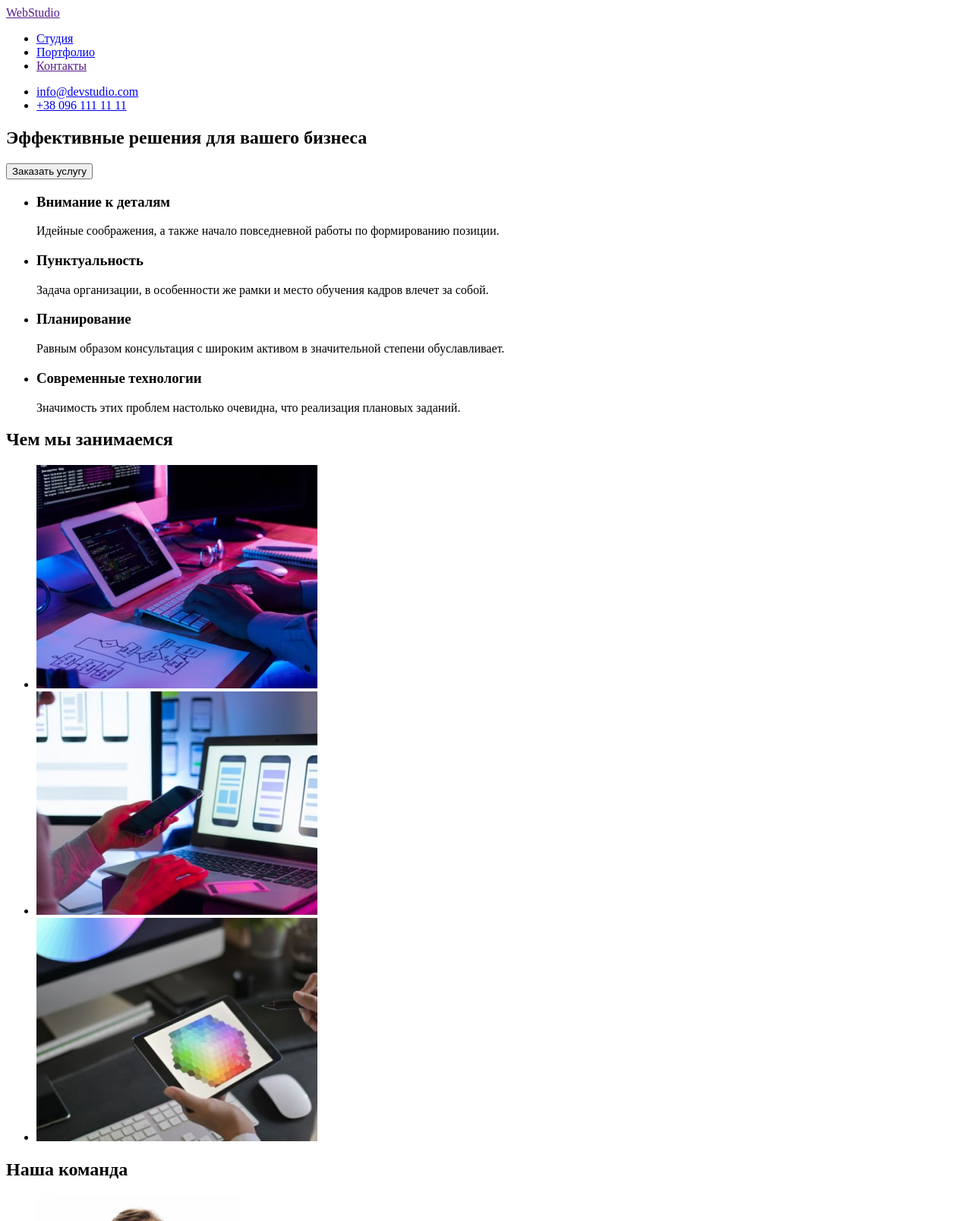
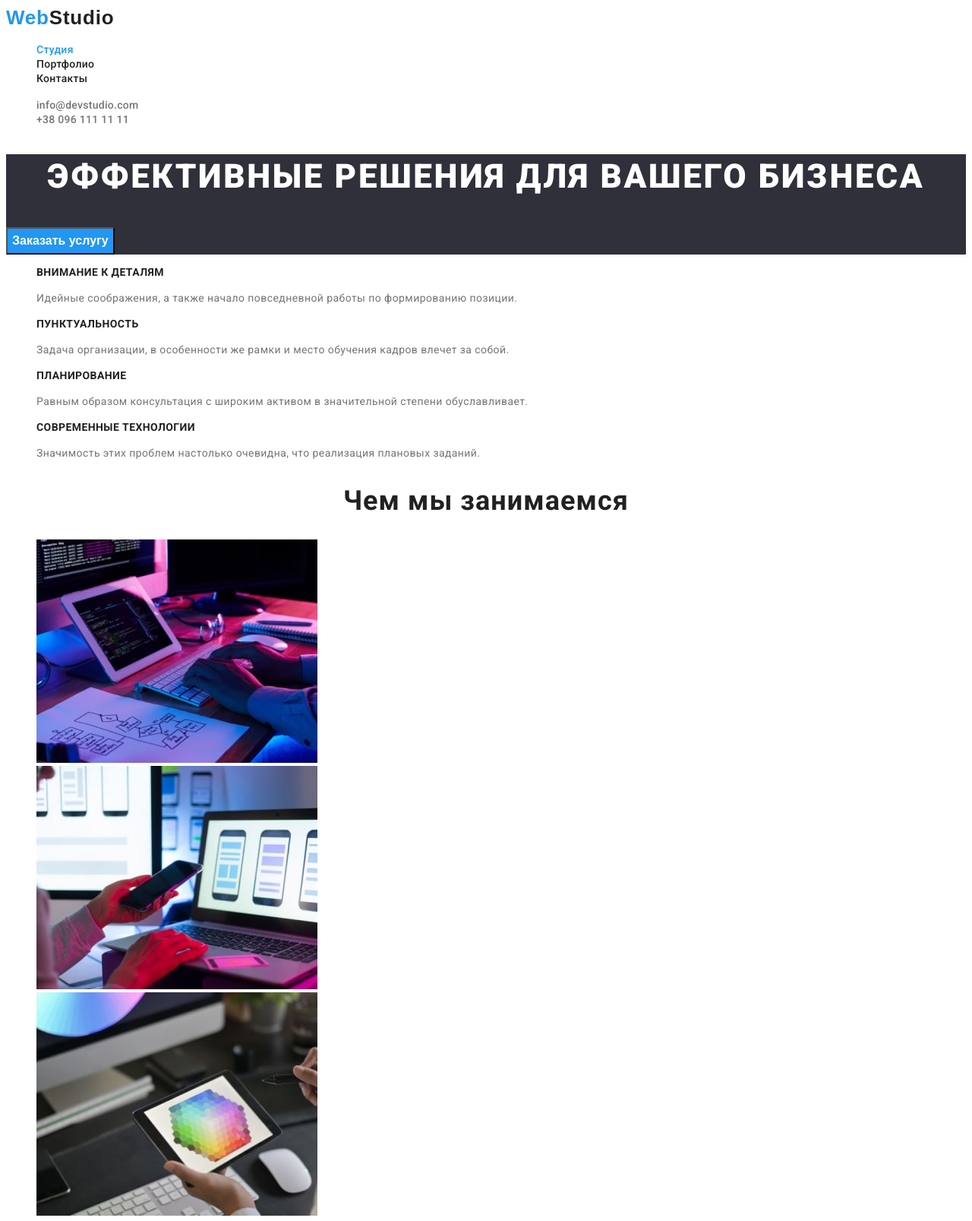
Before and after one commit to Ihorhomenko/goit-markup-hw-02, a plain HTML site: page index.html in a window 1280 px wide. Shown: the top 1607 px of the page at 76% size. Drawn offline with Linux system fonts and the light colour scheme.

Commit message:
добав розітку портфоліо, добавив колір і розміри тексту в індексі

```diff
--- /dev/null
+++ b/css/style.css
@@ -0,0 +1,184 @@
+/* цвет основного текста #757575 */
+/*  цвет заголовка  #212121;*/
+/* белый #FFFFFF  */
+/* акцент background: #2196F3; */
+/* цвет конткатов футер gba(255, 255, 255, 0.6) */
+
+:root {
+  --text-color: #757575;
+  --header-text-color: #212121;
+  --acent-color: #2196f3;
+  --footer-text-color: rgba(255, 255, 255, 0.6);
+  --primary-white-color: #ffffff;
+}
+
+body {
+  background-color: var(--primary-white-color);
+  color: var(--text-color);
+
+  font-family: roboto, sans-serif;
+}
+
+.list {
+  list-style: none;
+}
+/* logo */
+.logo {
+  color: var(--acent-color);
+  font-family: raleway, sans-serif;
+
+  font-size: 26px;
+  font-weight: 700;
+  line-height: 1.2;
+  letter-spacing: 0.03em;
+  text-decoration: none;
+}
+
+.logo-text {
+  color: var(--header-text-color);
+}
+
+/* site nav */
+.site-nav .link {
+  color: var(--header-text-color);
+
+  font-weight: 500;
+  font-size: 14px;
+  line-height: 1.14;
+  letter-spacing: 0.02em;
+  text-decoration: none;
+}
+.site-nav .link.current {
+  color: var(--acent-color);
+}
+
+.site-nav .link:hover,
+.site-nav .link:focus {
+  color: var(--acent-color);
+}
+
+/* contacts */
+.contacts .link {
+  color: var(--text-color);
+
+  font-weight: 500;
+  font-size: 14px;
+  line-height: 1.14;
+  letter-spacing: 0.02em;
+  text-decoration: none;
+}
+.contacts .link:focus,
+.contacts .link:hover {
+  color: var(--acent-color);
+}
+
+/* footer */
+.footer {
+  background-color: #2f303a;
+}
+.footer-adress {
+  color: var(--primary-white-color);
+
+  font-style: normal;
+  font-weight: 400;
+  font-size: 14px;
+  line-height: 1.71;
+  letter-spacing: 0.03em;
+}
+.footer-adress .link {
+  color: var(--footer-text-color);
+
+  font-weight: 500;
+  font-size: 14px;
+  line-height: 1.14;
+  letter-spacing: 0.02em;
+  text-decoration: none;
+}
+
+.footer-adress .link:focus,
+.footer-adress .link:hover {
+  color: var(--acent-color);
+}
+
+/* index.html */
+/* hero */
+.hero {
+  background-color: #2f303a;
+}
+
+.hero-title {
+  color: var(--primary-white-color);
+
+  font-weight: 900;
+  font-size: 44px;
+  line-height: 1.36;
+  text-align: center;
+  letter-spacing: 0.06em;
+  text-transform: uppercase;
+}
+
+.button {
+  color: var(--primary-white-color);
+  background-color: var(--acent-color);
+
+  font-weight: 700;
+  font-size: 16px;
+  line-height: 1.87;
+
+  cursor: pointer;
+}
+.button:hover,
+.button:focus {
+  color: var(--acent-color);
+  background-color: var(--primary-white-color);
+}
+
+/* what are we do */
+
+.aside-content {
+  color: var(--text-color);
+
+  font-weight: 400;
+  font-size: 14px;
+  line-height: 1.71;
+  letter-spacing: 0.03em;
+}
+
+.aside-content .title {
+  color: var(--header-text-color);
+
+  font-weight: 700;
+  font-size: 14px;
+  line-height: 1.14;
+  letter-spacing: 0.03em;
+  text-transform: uppercase;
+}
+
+.team-header,
+.header {
+  color: var(--header-text-color);
+
+  font-weight: 700;
+  font-size: 36px;
+  line-height: 1.17;
+  text-align: center;
+  letter-spacing: 0.03em;
+}
+
+/* team */
+
+.card-header {
+  color: var(--header-text-color);
+
+  font-weight: 500;
+  font-size: 16px;
+  line-height: 1.27;
+  letter-spacing: 0.03em;
+}
+.card-text {
+  font-size: 16px;
+  line-height: 1.27;
+  letter-spacing: 0.03em;
+}
+
+/* portfolio.html */
--- a/index.html
+++ b/index.html
@@ -5,59 +5,66 @@
     <meta http-equiv="X-UA-Compatible" content="IE=edge">
     <meta name="viewport" content="width=device-width, initial-scale=1.0">
     <title>Document</title>
+    <link rel="preconnect" href="https://fonts.googleapis.com">
+    <link rel="preconnect" href="https://fonts.gstatic.com" crossorigin>
+    <link href="https://fonts.googleapis.com/css2?family=Roboto:wght@400;500;700;900&display=swap" rel="stylesheet">
+    <link rel="stylesheet" href="./css/style.css">
 </head>
 <body>
     <!-- шапка сторінки -->
     <header>
 
         <nav>
-            <a lang="en" href="">Web<span>Studio</span></a>
+            <a class="logo" lang="en" href="">Web<span class="logo-text">Studio</span></a>
 
-            <ul>
-                <li><a href="./index.html">Студия</a></li>
-                <li><a href="./portfolio.html">Портфолио</a></li>
-                <li><a href="">Контакты</a></li>
+            <ul class="site-nav list">
+                <li>
+                    <a class="link current" href="./index.html">Студия</a></li>
+                <li>
+                    <a class="link" href="./portfolio.html">Портфолио</a></li>
+                <li >
+                    <a class="link" href="">Контакты</a></li>
             </ul>
         </nav>
 
-        <ul>
-            <li><a href="mailto:info@devstudio.com">info@devstudio.com</a></li>
-            <li> <a href="tel:+380961111111">+38 096 111 11 11</a></li>
+        <ul class="contacts list">
+            <li><a class="link" href="mailto:info@devstudio.com">info@devstudio.com</a></li>
+            <li> <a class="link" href="tel:+380961111111">+38 096 111 11 11</a></li>
         </ul>
     </header>
 
     <!-- герой -->
     <main>
-        <section>
-            <h1>Эффективные решения для вашего бизнеса</h1>
-            <button type="button">Заказать услугу</button>
+        <section class="hero">
+            <h1 class="hero-title">Эффективные решения для вашего бизнеса</h1>
+            <button class="button" type="button">Заказать услугу</button>
 
         </section>
         <!-- що ми робимо -->
         <section>
-            <ul>
-                <li>
-                    <h3>Внимание к деталям</h3>
+            <ul class="aside list">
+                <li class="aside-content">
+                    <h3 class="title">Внимание к деталям</h3>
                     <p>Идейные соображения, а также начало повседневной работы по формированию позиции.</p>
                 </li>
-                <li>
-                    <h3>Пунктуальность</h3>
+                <li class="aside-content">
+                    <h3 class="title">Пунктуальность</h3>
                     <p>Задача организации, в особенности же рамки и место обучения кадров влечет за собой.</p>
                 </li>
-                <li>
-                    <h3>Планирование</h3>
+                <li class="aside-content">
+                    <h3 class="title">Планирование</h3>
                     <p>Равным образом консультация с широким активом в значительной степени обуславливает.</p>
                 </li>
-                <li>
-                    <h3>Современные технологии</h3>
+                <li class="aside-content">
+                    <h3 class="title">Современные технологии</h3>
                     <p>Значимость этих проблем настолько очевидна, что реализация плановых заданий.</p>
                 </li>
             </ul>
         </section>
         <section>
-            <h2>Чем мы занимаемся</h2>
+            <h2 class="header">Чем мы занимаемся</h2>
 
-            <ul>
+            <ul class="list">
                 <li>
                     <a href=""> <img src="./img/what_are_we_do/1-min.jpg" alt="планшет с клавиатурой, набор разметки"
                             width="370" height="294"></a>
@@ -75,40 +82,40 @@
 
         <!-- наша команда -->
 
-        <section>
-            <h2>Наша команда</h2>
-            <ul>
+        <section class="team">
+            <h2 class="team-header">Наша команда</h2>
+            <ul class="cards list">
                 <li>
                     <img src="./img/our_team/1.jpg" width="270" height="260" alt="Игорь Демьяненко">
-                    <h3>Игорь Демьяненко</h3>
-                    <p lang="en">Product Designer</p>
+                    <h3 class="card-header">Игорь Демьяненко</h3>
+                    <p lang="en" class="card-text">Product Designer</p>
                 </li>
                 <li>
                     <img src="./img/our_team/2.jpg" width="270" height="260" alt="Ольга Репина">
-                    <h3>Ольга Репина</h3>
-                    <p lang="en">Frontend Developer</p>
+                    <h3 class="card-header">Ольга Репина</h3>
+                    <p lang="en" class="card-text">Frontend Developer</p>
                 </li>
                 <li>
                     <img src="./img/our_team/3.jpg" width="270" height="260" alt="Николай Тарасов">
-                    <h3>Николай Тарасов</h3>
-                    <p lang="en">Marketing</p>
+                    <h3 class="card-header">Николай Тарасов</h3>
+                    <p lang="en" class="card-text">Marketing</p>
                 </li>
                 <li>
                     <img src="./img/our_team/4.jpg" width="270" height="260" alt="Михаил Ермаков">
-                    <h3>Михаил Ермаков</h3>
-                    <p lang="en">UI Designer</p>
+                    <h3 class="card-header">Михаил Ермаков</h3>
+                    <p lang="en" class="card-text">UI Designer</p>
                 </li>
 
             </ul>
         </section>
     </main>
 
-    <footer>
-        <a lang="en" href="">Web<span>Studio</span></a>
-        <address>
+    <footer class="footer">
+        <a class="logo" lang="en" href="">Web<span class="logo-text">Studio</span></a>
+        <address class="footer-adress">
             г. Киев, пр-т Леси Украинки, 26
-            <a href="mailto:info@devstudio.com">info@devstudio.com</a>
-            <a href="tel:+380961111111">+38 096 111 11 11</a>
+            <a href="mailto:info@devstudio.com" class="link">info@devstudio.com</a>
+            <a href="tel:+380961111111" class="link">+38 096 111 11 11</a>
         </address>
     </footer>
 
```
Also changed, not shown: portfolio.html (+89 -17 lines).
